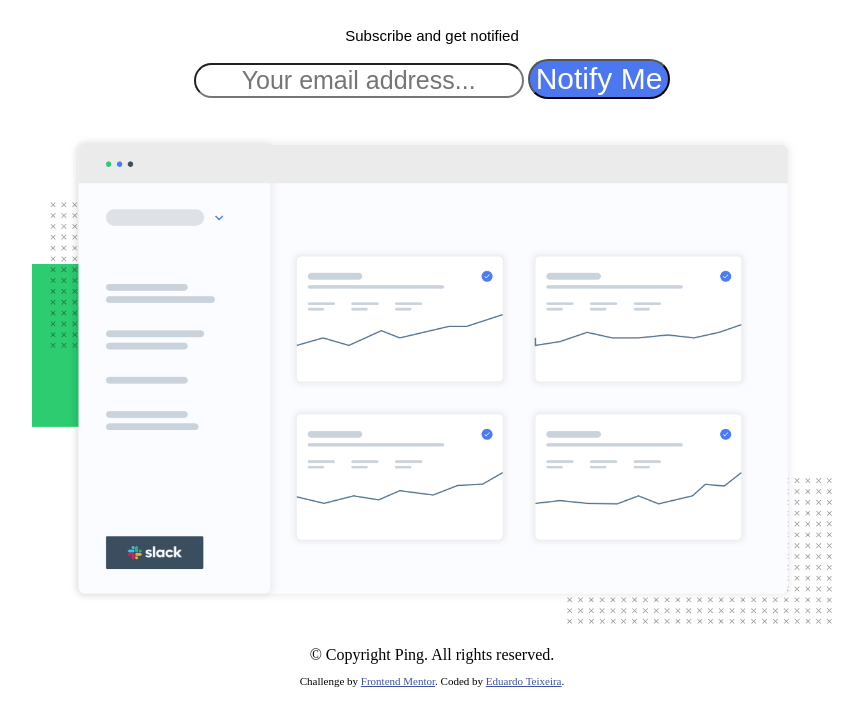
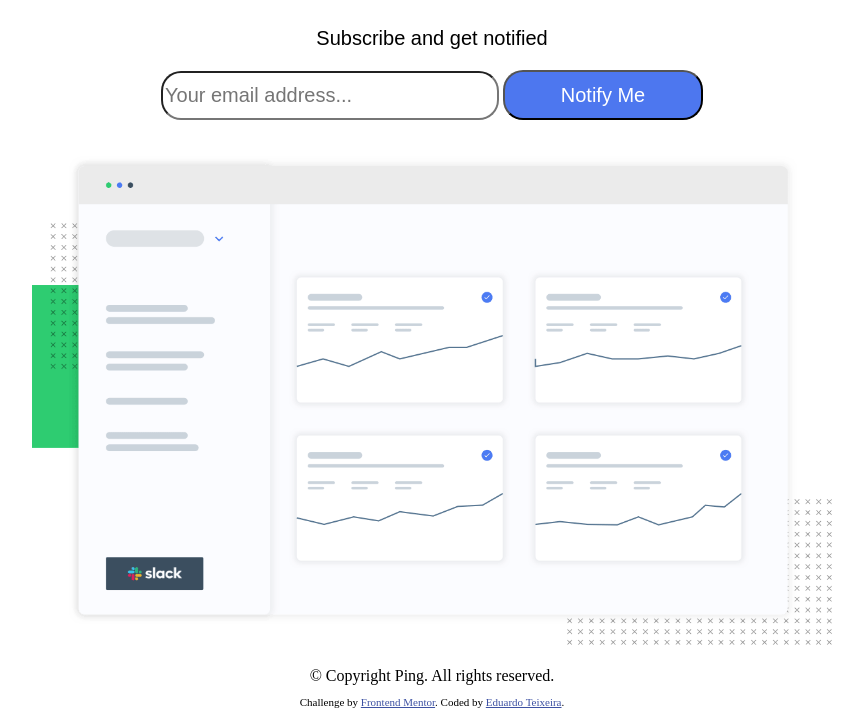
Before and after one commit to EduardoTeixeira95/frontend-mentor, a plain HTML site: page index.html in a window 1280 px wide. Shown: the part 125-844 px from the top of the page, without its empty margins (208-1071 px from the left). Before the commit the page ends 823 px from the top, so only its background shows below. Drawn offline with Linux system fonts and the light colour scheme.

Commit message:
formatacao

```diff
--- a/index.html
+++ b/index.html
@@ -32,7 +32,7 @@
     .texto2{
       text-align: center;
       font-family: Arial, Helvetica, sans-serif;
-      font-size: 15px;
+      font-size: 20px;
     }
 
     button{
@@ -45,18 +45,22 @@
       background: #4D77EF;
       color:#FFF;
       border-radius: 1em;
-      font-size: 30px;
+      font-size: 20px;
       text-align: center;
+      height: 50px;
+      width: 200px;
     }
 
     input{
       border-radius: 1em;
-      font-size: 25px;
-      text-align: center
+      font-size: 20px;
+      text-align: left;
+      height: 43px;
+      width: 330px;
     }
 
     @media screen and (max-width: 768px){
-      input,button,img{
+      input,button,img,.botao {
         width: 100%;
       }
     }
```
